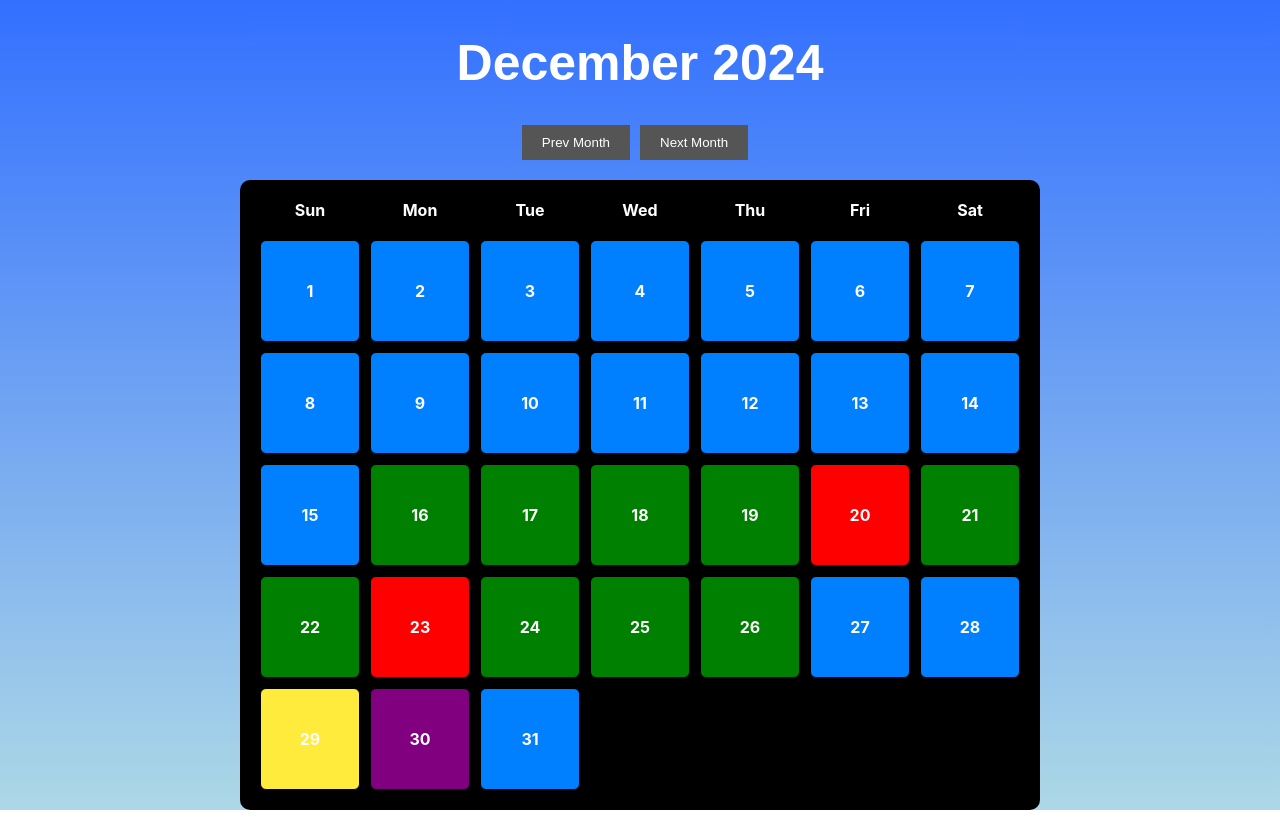
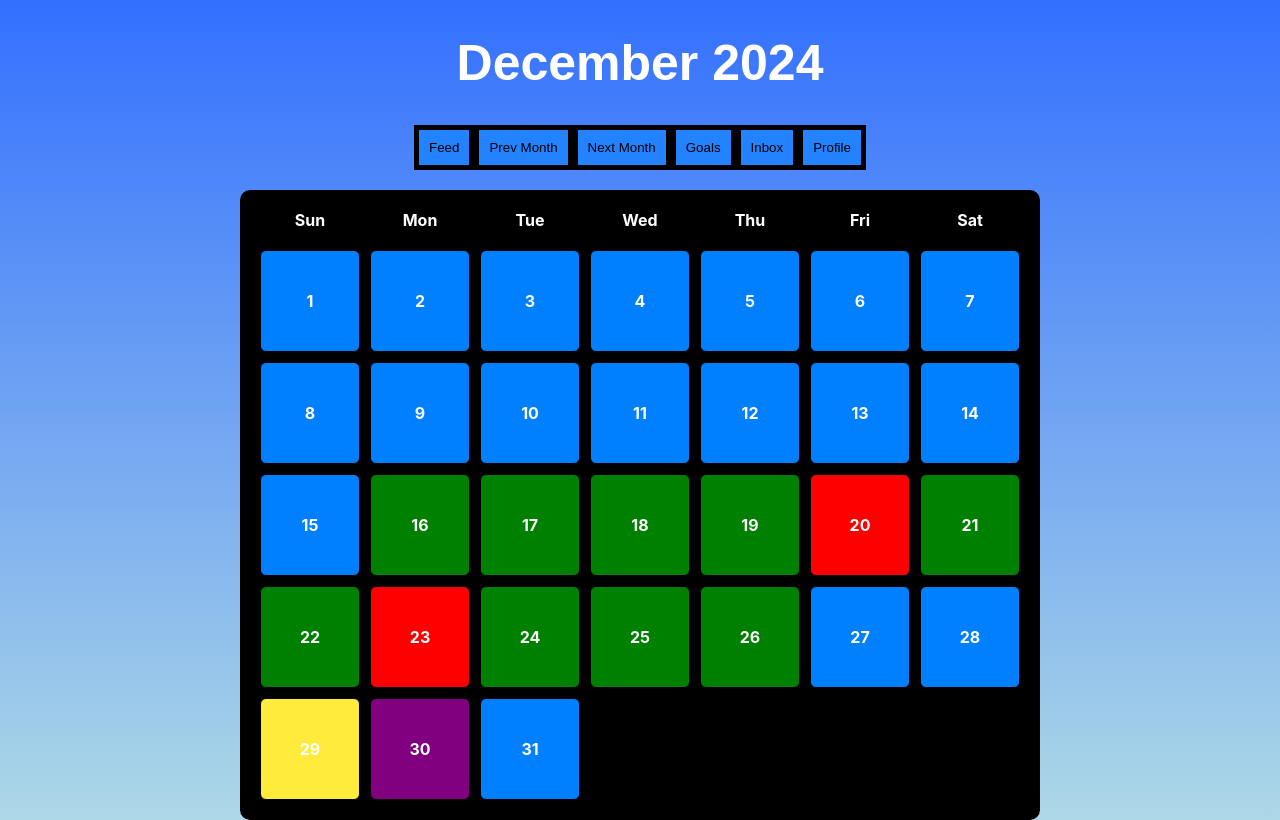
Before and after one commit to Jwoller28/SQLift, a React (Create React App) app in the folder frontend/revproj2/: page /calendar in a window 1280 px wide. Built offline with nearby package versions, Linux system fonts and the light colour scheme.

Commit message:
pretty calendar and input/progress manipulation

```diff
--- a/frontend/revproj2/src/CalendarPage.tsx
+++ b/frontend/revproj2/src/CalendarPage.tsx
@@ -59,12 +59,24 @@ function CalendarPage() {
     const formattedDay = String(dayNumber).padStart(2, '0');
     const formattedMonth = String(month + 1).padStart(2, '0');
     const dayId = `${year}-${formattedMonth}-${formattedDay}`; // Always YYYY-MM-DD
-    if (formattedDay > String(today.getDate())) {
+
+    // Get the clicked date object
+    const clickedDate = new Date(year, month, dayNumber);
+
+    // Get today's date without time (for accurate comparison)
+    const today = new Date();
+    today.setHours(0, 0, 0, 0); // Reset time to midnight for comparison
+
+    // Compare clickedDate with today
+    if (clickedDate > today) {
+      // Future date
       navigate(`/progress/${dayId}`);
     } else {
+      // Today or past date
       navigate(`/input/${dayId}`);
     }
   };
+
 
   const goToPrevMonth = () => {
     setCurrentDate(new Date(year, month - 1, 1));
@@ -73,6 +85,11 @@ function CalendarPage() {
   const goToNextMonth = () => {
     setCurrentDate(new Date(year, month + 1, 1));
   };
+
+  const goToFeed = () => {/* navigate(``); */};
+  const goToProfile = () => {/* navigate(``); */};
+  const goToInbox = () => {/* navigate(``); */};
+  const goToGoals = () => {/* navigate(``); */};
 
   return (
     <div
@@ -85,39 +102,102 @@ function CalendarPage() {
         justifyContent: 'center',
         alignItems: 'center',
         flexDirection: 'column',
+        marginTop: 0
       }}
     >
       <h1 style={{ fontFamily: 'Arial, sans-serif', color: '#ffffff', fontSize: '50px'}}>
         {currentDate.toLocaleString('default', { month: 'long' })} {year}
       </h1>
 
-      <div style={{ marginBottom: '20px' }}>
+      {/* put profile picture and goal and inbox and feed buttons here  */}
+      <div style={{
+        marginBottom: '20px',
+        backgroundColor: '#000'
+        }}>
+        <button
+            onClick={goToFeed}
+            style={{
+                padding: '10px 10px',
+                backgroundColor: '#2282ff',
+                color: '#000',
+                border: 'none',
+                cursor: 'pointer',
+                margin: '5px',
+            }}
+            >
+            Feed
+            </button>
+
         <button
             onClick={goToPrevMonth}
             style={{
-            padding: '10px 20px',
-            backgroundColor: '#555',
-            color: '#fff',
+                padding: '10px 10px',
+                backgroundColor: '#2282ff',
+                color: '#000',
                 border: 'none',
                 cursor: 'pointer',
-            marginRight: '10px',
+                margin: '5px',
             }}
             >
             Prev Month
             </button>
+
         <button
             onClick={goToNextMonth}
             style={{
-            padding: '10px 20px',
-            backgroundColor: '#555',
-            color: '#fff',
+                padding: '10px 10px',
+                backgroundColor: '#2282ff',
+                color: '#000',
                 border: 'none',
                 cursor: 'pointer',
-            marginRight: '10px',
+                margin: '5px',
             }}
             >
             Next Month
             </button>
+
+        <button
+            onClick={goToGoals}
+            style={{
+                padding: '10px 10px',
+                backgroundColor: '#2282ff',
+                color: '#000',
+                border: 'none',
+                cursor: 'pointer',
+                margin: '5px',
+            }}
+            >
+            Goals
+            </button>
+
+        <button
+            onClick={goToInbox}
+            style={{
+                padding: '10px 10px',
+                backgroundColor: '#2282ff',
+                color: '#000',
+                border: 'none',
+                cursor: 'pointer',
+                margin: '5px',
+            }}
+            >
+            Inbox
+            </button>
+
+        <button
+            onClick={goToProfile}
+            style={{
+                padding: '10px 10px',
+                backgroundColor: '#2282ff',
+                color: '#000',
+                border: 'none',
+                cursor: 'pointer',
+                margin: '5px',
+            }}
+            >
+            Profile
+            </button>
+
         </div>
 
       <div
```
Lines whose indentation alone changed are shown as unchanged.
